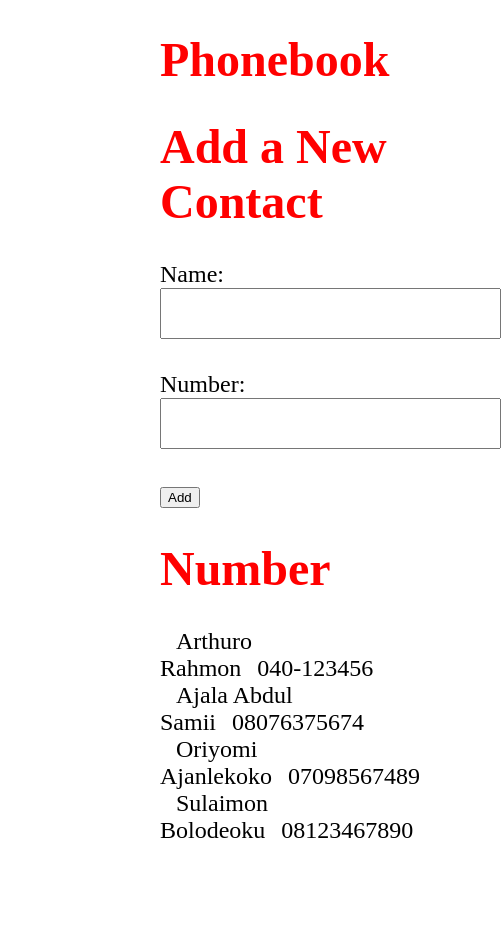
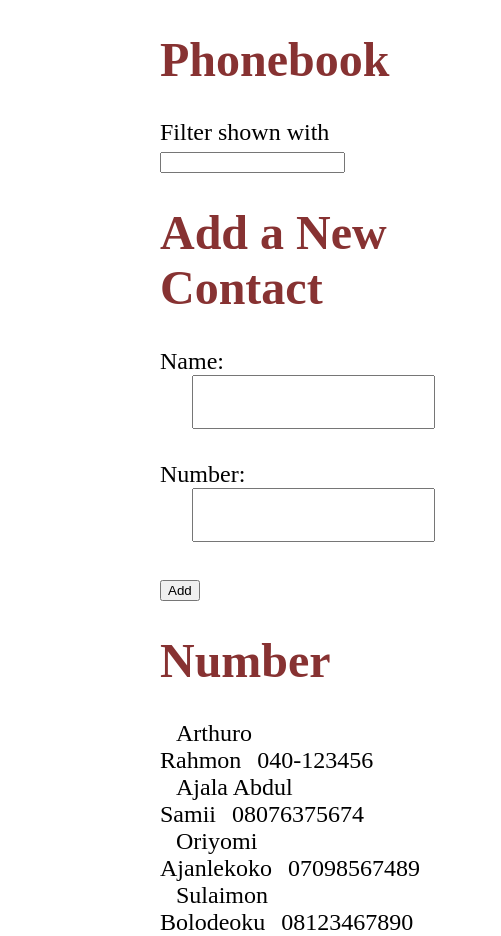
Before and after one commit to CodeSpicee/FullStackOpen, a React (Vite) app in the folder part2/thephonebook/: page / in a window 390 px wide. Shown: the whole page, 501 px wide, since content can reach past the window. Before the commit the page ends 844 px from the top, so only its background shows below. Built offline with nearby package versions, Linux system fonts and the light colour scheme.

Commit message:
Update thephonebook

```diff
--- a/part2/thephonebook/src/App.jsx
+++ b/part2/thephonebook/src/App.jsx
@@ -1,5 +1,6 @@
 import React from "react";
 import { useState } from "react";
+import Filter from "./components/Filter";
 import Form from "./components/Form";
 import Heading from "./components/Heading";
 import Person from "./components/Person";
@@ -14,14 +15,22 @@ const App = () => {
   // console.log(persons);
   const [newPerson, setNewPerson] = useState("");
   const [newNumber, setNewNumber] = useState("");
+  const [searchQuery, setSearchQuery] = useState("");
   const handleNewPerson = (e) => {
     setNewPerson(e.target.value);
+  };
+
+  const handleFilter = (e) => {
+    setSearchQuery(e.target.value);
   };
   const handleNewNumber = (e) => {
     setNewNumber(e.target.value);
   };
   const addPerson = (e) => {
     e.preventDefault();
+    if (!newPerson && !newNumber) {
+      return alert("You need to enter your name and number");
+    }
     const personObject = [
       {
         name: newPerson,
@@ -30,18 +39,32 @@ const App = () => {
       },
     ];
     if (newPerson.trim() && newNumber.trim() === "") return;
-    if (persons.find((person) => person.name === newPerson)) {
+    if (
+      persons.find(
+        (person) => person.name.toLowerCase() === newPerson.toLowerCase()
+      )
+    ) {
       alert(`${newPerson} is already added to the phonebook`);
-      return "";
+      setNewPerson("");
+      setNewNumber("");
+      return;
     }
     setPerson([...persons, ...personObject]);
     setNewPerson("");
     setNewNumber("");
   };
+  const filterPerson = searchQuery.trim()
+    ? persons.filter(
+        (person) =>
+          person.name.toLowerCase().includes(searchQuery) ||
+          String(person.number).includes(searchQuery)
+      )
+    : persons;
+
   return (
     <div className="App">
       <Heading title="Phonebook" />
-
+      <Filter value={searchQuery} onChange={handleFilter} />
       <Heading title="Add a New Contact" />
       <Form
         onSubmit={addPerson}
@@ -51,11 +74,9 @@ const App = () => {
         onChange={handleNewPerson}
         text="Add"
       />
-
       <div>
         <Heading title="Number" />
-        {persons.map((person) => {
-          console.log(person);
+        {filterPerson.map((person) => {
           return <Person key={person.id} person={person} />;
         })}
       </div>
--- /dev/null
+++ b/part2/thephonebook/src/components/Filter.jsx
@@ -0,0 +1,14 @@
+import React from "react";
+
+const Filter = ({ value, onChange }) => {
+  return (
+    <div>
+      <div>
+        Filter shown with
+        <input value={value} onChange={onChange} />
+      </div>
+    </div>
+  );
+};
+
+export default Filter;
--- a/part2/thephonebook/src/index.scss
+++ b/part2/thephonebook/src/index.scss
@@ -11,15 +11,18 @@ body {
     margin-left: 10rem;
     font-size: 1.5rem;
     h1 {
-      color: red;
+      color: rgb(135, 50, 50);
     }
     .Form {
       div {
         width: 100%;
 
         input {
-          padding: 1rem 5rem;
+          padding: 1rem 1rem;
           margin-bottom: 2rem;
+          outline: none;
+          font-size: 1rem;
+          margin-left: 2rem;
         }
       }
     }
```
